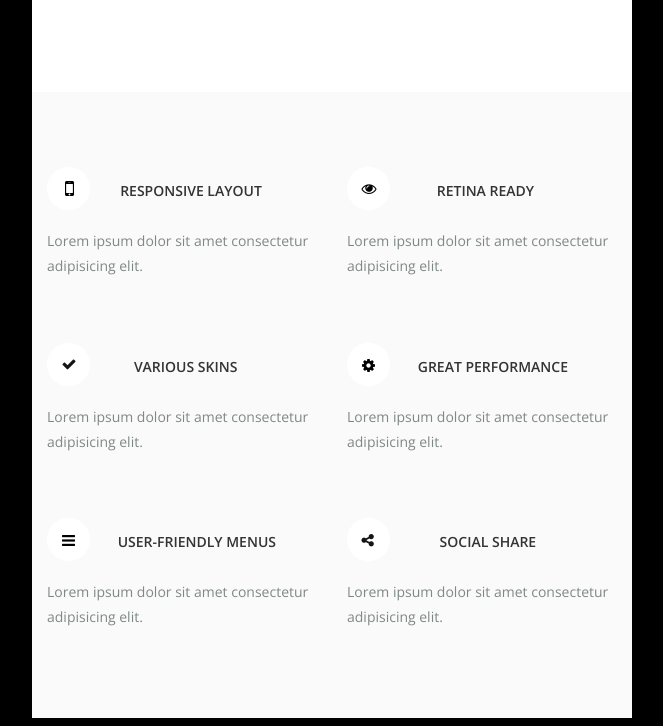
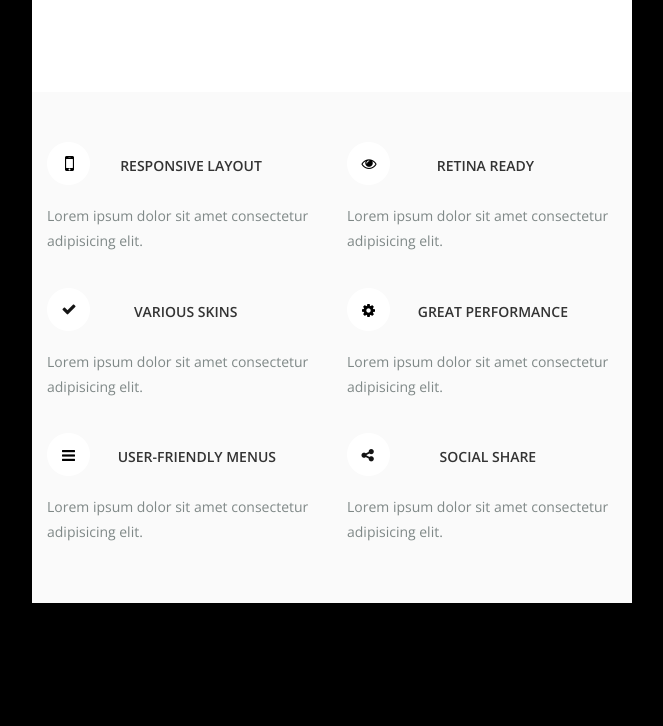
Before and after one commit to davidmfrost/html-email, a plain HTML site: page public/index.html in a window 1280 px wide. Shown: the part 2209-2935 px from the top of the page, without its empty margins (308-971 px from the left). After the commit the page ends 2820 px from the top, so only its background shows below. Drawn offline with nearby package versions, Linux system fonts and the light colour scheme.

Commit message:
Update details section table bottom padding and column padding

```diff
--- a/public/index.html
+++ b/public/index.html
@@ -287,7 +287,7 @@
           <!-- Start of details row -->
           <tr>
             <td>
-              <table class="details-table" width="100%" align="left" cellspacing="0" cellpadding="0" border="0" style="padding: 50px 0; background: #fafafa;">
+              <table class="details-table" width="100%" align="left" cellspacing="0" cellpadding="0" border="0" style="padding: 50px 0 25px; background: #fafafa;">
                 <!-- Start of one row -->
                 <tr>
                   <td>
@@ -295,7 +295,7 @@
                       <tr>
                         <td>
                           <!-- Start of column table -->
-                          <table class="column-table" width="50%" align="left" cellspacing="0" cellpadding="0" border="0" style="padding: 25px 15px;">
+                          <table class="column-table" width="50%" align="left" cellspacing="0" cellpadding="0" border="0" style="padding: 0 15px 20px;">
                             <tr>
                               <td>
                                 <!-- Start of icon table -->
@@ -318,7 +318,7 @@
                           </table>
                           <!-- End of column table -->
                           <!-- Start of column table -->
-                          <table class="column-table" width="50%" align="left" cellspacing="0" cellpadding="0" border="0" style="padding: 25px 15px;">
+                          <table class="column-table" width="50%" align="left" cellspacing="0" cellpadding="0" border="0" style="padding: 0 15px 20px;">
                             <tr>
                               <td>
                                 <!-- Start of icon table -->
@@ -353,7 +353,7 @@
                       <tr>
                         <td>
                           <!-- Start of column table -->
-                          <table class="column-table" width="50%" align="left" cellspacing="0" cellpadding="0" border="0" style="padding: 25px 15px;">
+                          <table class="column-table" width="50%" align="left" cellspacing="0" cellpadding="0" border="0" style="padding: 0 15px 20px;">
                             <tr>
                               <td>
                                 <!-- Start of icon table -->
@@ -376,7 +376,7 @@
                           </table>
                           <!-- End of column table -->
                           <!-- Start of column table -->
-                          <table class="column-table" width="50%" align="left" cellspacing="0" cellpadding="0" border="0" style="padding: 25px 15px;">
+                          <table class="column-table" width="50%" align="left" cellspacing="0" cellpadding="0" border="0" style="padding: 0 15px 20px;">
                             <tr>
                               <td>
                                 <!-- Start of icon table -->
@@ -411,7 +411,7 @@
                       <tr>
                         <td>
                           <!-- Start of column table -->
-                          <table class="column-table" width="50%" align="left" cellspacing="0" cellpadding="0" border="0" style="padding: 25px 15px;">
+                          <table class="column-table" width="50%" align="left" cellspacing="0" cellpadding="0" border="0" style="padding: 0 15px 20px;">
                             <tr>
                               <td>
                                 <!-- Start of icon table -->
@@ -434,7 +434,7 @@
                           </table>
                           <!-- End of column table -->
                           <!-- Start of column table -->
-                          <table class="column-table" width="50%" align="left" cellspacing="0" cellpadding="0" border="0" style="padding: 25px 15px;">
+                          <table class="column-table" width="50%" align="left" cellspacing="0" cellpadding="0" border="0" style="padding: 0 15px 20px;">
                             <tr>
                               <td>
                                 <!-- Start of icon table -->
```
